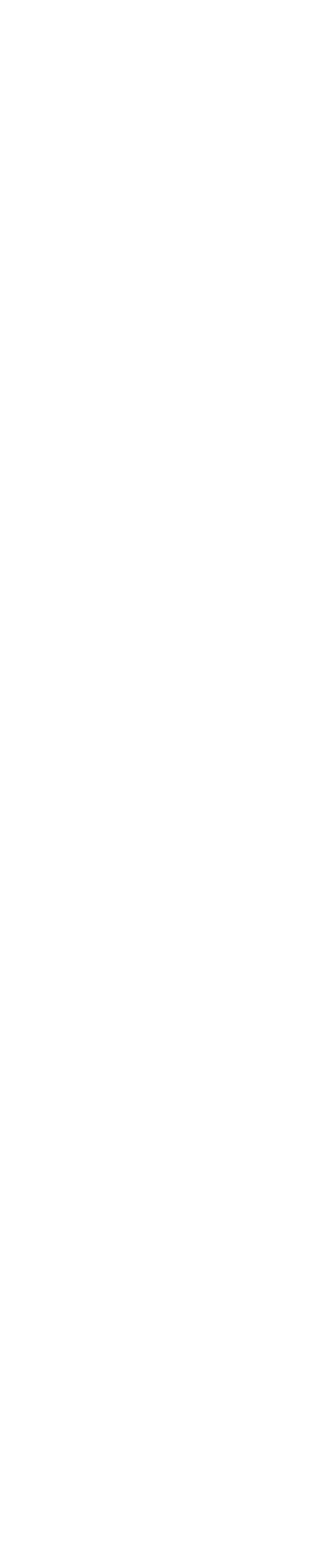
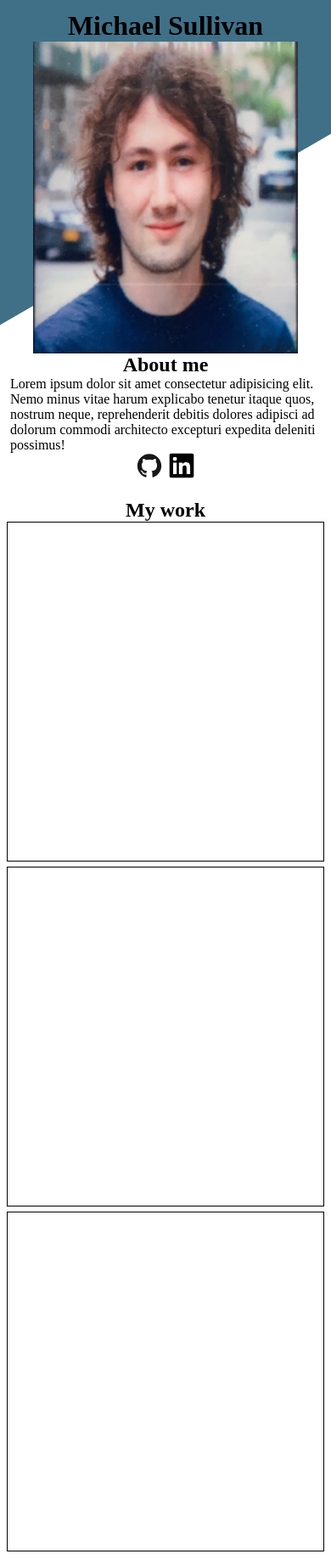
Before and after one commit to mike-344/homepage, a website built with webpack: page src/index.html in a window 390 px wide. Shown: the top 1829 px of the page at 85% size. Before the commit the page ends 844 px from the top, so only its background shows below. Built offline with nearby package versions, Linux system fonts and the light colour scheme.

Commit message:
Feat: Create intitial layout for mobile design

```diff
--- a/src/css/style.css
+++ b/src/css/style.css
@@ -0,0 +1,76 @@
+*{
+    margin: 0;
+    padding: 0;
+    box-sizing: border-box;
+}
+
+.slant{
+    height: 600px;
+    width: 100%;
+    background-color: #407088;
+    position: absolute;
+    z-index: -1;
+    transform: skew(0, -30deg) translateY(-55%);
+}
+header{
+    display: flex;
+    flex-direction: column;
+    padding: 12px;
+    align-items:  center;
+
+}
+
+img{
+    width: 80vw;
+}
+.about-me{
+  display: flex;
+  flex-direction: column;
+}
+.about-me h2{
+    align-self: center;
+}
+.icon-wrapper{
+    display: flex;
+    justify-content: center;
+    gap: 8px;
+
+}
+.github-icon, .linkedin-icon{
+    max-width: 30px;
+}
+.project{
+    height: 400px;
+    border: 1px solid black;
+}
+.projects{
+    display: grid;
+    grid-template-columns: repeat(auto-fit, minmax(280px, 1fr));
+    gap: 6px;
+}
+main{
+    padding: 8px;
+}
+main{
+    display: flex;
+    flex-direction: column;
+}
+main h2{
+    align-self: center;
+}
+.ny-photo{
+    width: 100vw;
+}
+.contact-info{
+    padding:12px;
+    padding-bottom: 13%;
+    background-color:#407088;
+    display: flex;
+    flex-direction: column;
+
+
+
+}
+.contact-info h2{
+    align-self: center;
+}
--- a/src/index.html
+++ b/src/index.html
@@ -6,6 +6,55 @@
     <title>Document</title>
 </head>
 <body>
+    <div class="slant"></div>
+    <header>
+       <h1>Michael Sullivan</h1>
+       <img src="" alt="Michael Sullivan Headshot" class="headshot">
+       <div>
+           <section class="about-me">
+               <h2>About me</h2>
+               <p>Lorem ipsum dolor sit amet consectetur adipisicing elit.
+                 Nemo minus vitae harum explicabo tenetur itaque quos, nostrum
+                  neque, reprehenderit debitis dolores adipisci ad dolorum commodi
+                   architecto excepturi expedita deleniti possimus!</p>
+                   <div class="icon-wrapper">
+                       <a href="https://github.com/mike-344" target="_blank" rel="noopener noreferrer"><img src="" alt="Github icon" class="github-icon"></a>
+                       <a href="https://www.linkedin.com/in/mike-sullivan-0214b2126/" target="_blank" rel="noopener noreferrer"><img src="" alt="Linkedin icon" class="linkedin-icon"></a>
+                   </div>
+           </section>
+       </div>
+    </header>
 
+    <main>
+        <h2>My work</h2>
+        <div class="projects">
+            <div class="project"></div>
+            <div class="project"></div>
+            <div class="project"></div>
+            <div class="project"></div>
+            <div class="project"></div>
+            <div class="project"></div>
+        </div>
+    </main>
+    <footer>
+        <div class="contact-info">
+            <h2>Contact me</h2>
+            <p>Please get in touch if you think our work can be mutually beneficial!</p>
+            <p class="address">
+                <div>1234 Random Road</div>
+                <div>New York, NY 10018</div>
+            </p>
+            <p class="communication">
+                <div>555-555-5555</div>
+                <div>a.fake.email@gmail.com</div>
+            </p>
+            <div class="icon-wrapper">
+                <a href="https://github.com/mike-344" target="_blank" rel="noopener noreferrer"><img src="" alt="Github icon" class="github-icon"></a>
+                <a href="https://www.linkedin.com/in/mike-sullivan-0214b2126/" target="_blank" rel="noopener noreferrer"><img src="" alt="Linkedin icon" class="linkedin-icon"></a>
+            </div>
+        </div>
+        <img src="" alt="High Rise Buildings in NYC" class="ny-photo">
+
+    </footer>
 </body>
 </html>
--- a/src/js/index.js
+++ b/src/js/index.js
@@ -1 +1,19 @@
 import '../css/style.css'
+import selfie from "../img/selfie.jpg"
+import githubLogo from "../img/github-original.svg"
+import linkedinLogo from "../img/linkedin-plain.svg"
+import nycPhoto from "../img/NYC.jpg"
+
+let headshot = document.querySelector(".headshot")
+let githubIcon = document.querySelectorAll(".github-icon")
+let linkedinIcon = document.querySelectorAll(".linkedin-icon")
+let nyImage = document.querySelector(".ny-photo")
+headshot.src = selfie
+nyImage.src = nycPhoto
+
+githubIcon.forEach((icon) =>{
+    icon.src = githubLogo
+})
+linkedinIcon.forEach((icon) =>{
+    icon.src = linkedinLogo
+})
```
Also changed, not shown: src/img/NYC.jpg (added), src/img/email-outline.svg (added), src/img/github-original.svg (added), src/img/linkedin-plain.svg (added), src/img/phone.svg (added), src/img/selfie-portrait.jpg (added), src/img/selfie.jpg (added), src/img/twitter-original.svg (added), 3 other files.
